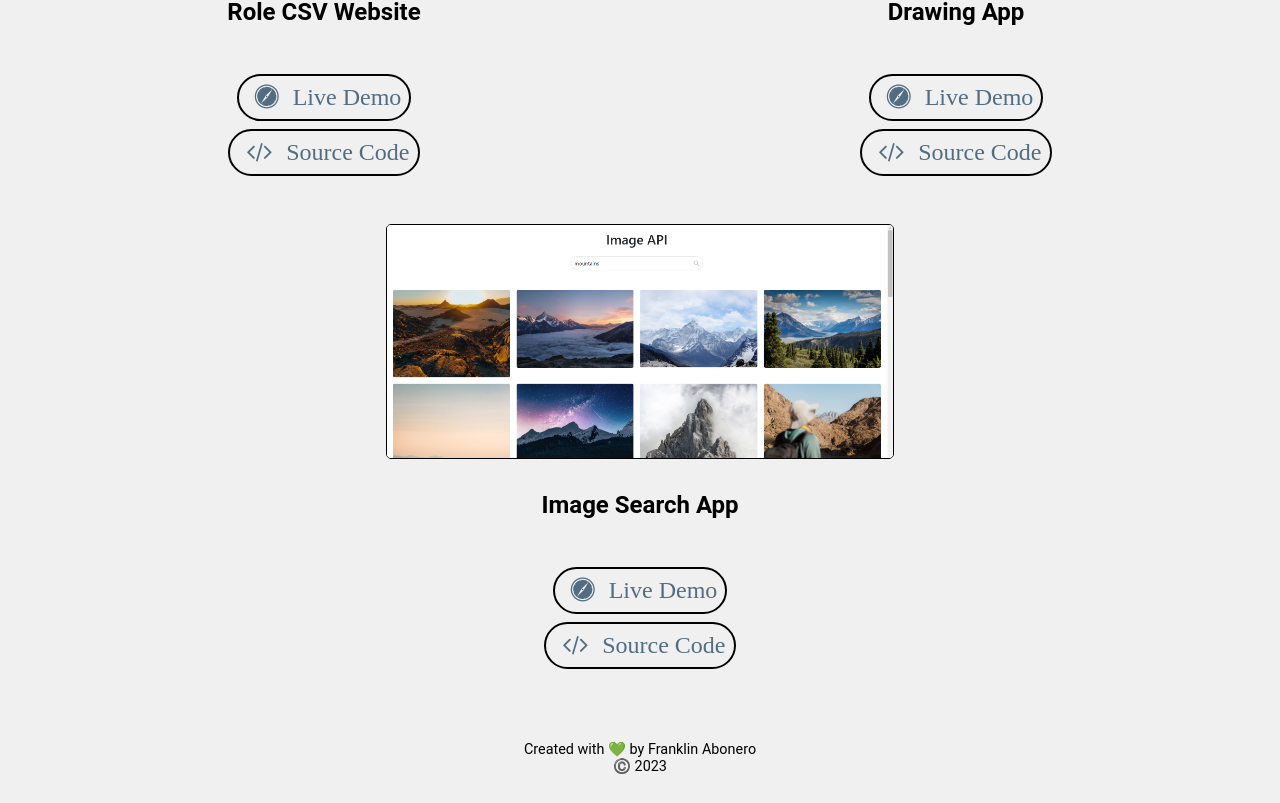
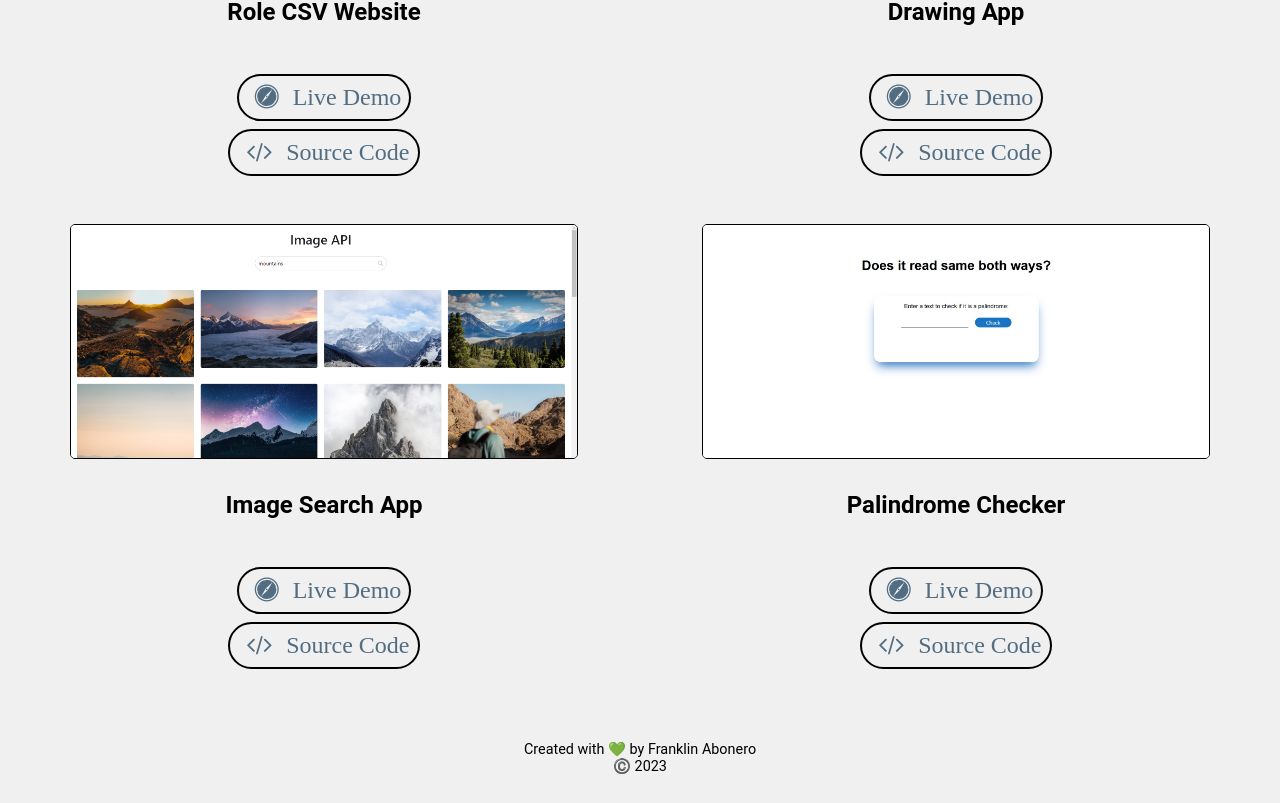
Before and after one commit to Four26/vite-react-portfolio, a React (Vite) app: page /portfolio in a window 1280 px wide. Shown: the part 864-1667 px from the top of the page. Built offline with nearby package versions, Linux system fonts and the light colour scheme.

Commit message:
added palindrome checker project

```diff
--- a/src/components/info/info.js
+++ b/src/components/info/info.js
@@ -4,6 +4,7 @@ import mock2 from '../../assets/images/mock2.png';
 import mock3 from '../../assets/images/mock3.png';
 import mock4 from '../../assets/images/mock4.png';
 import mock5 from '../../assets/images/mock5.png';
+import mock6 from '../../assets/images/mock6.jpg';
 
 export const info = {
     firstName: 'Franklin',
@@ -94,12 +95,20 @@ export const info = {
         {
             title: 'Drawing App',
             live: 'https://drawing-app-five-delta.vercel.app/',
+            source: 'https://github.com/Four26',
             image: mock4
         },
         {
             title: 'Image Search App',
             live: 'https://image-api-ve6r.vercel.app/',
+            source: 'https://github.com/Four26',
             image: mock5
+        },
+        {
+            title: 'Palindrome Checker',
+            live: 'https://palindrome-checker-azure-three.vercel.app/',
+            source: 'https://github.com/Four26',
+            image: mock6
         }
     ]
 }
```
Also changed, not shown: src/assets/images/mock6.jpg (added).
